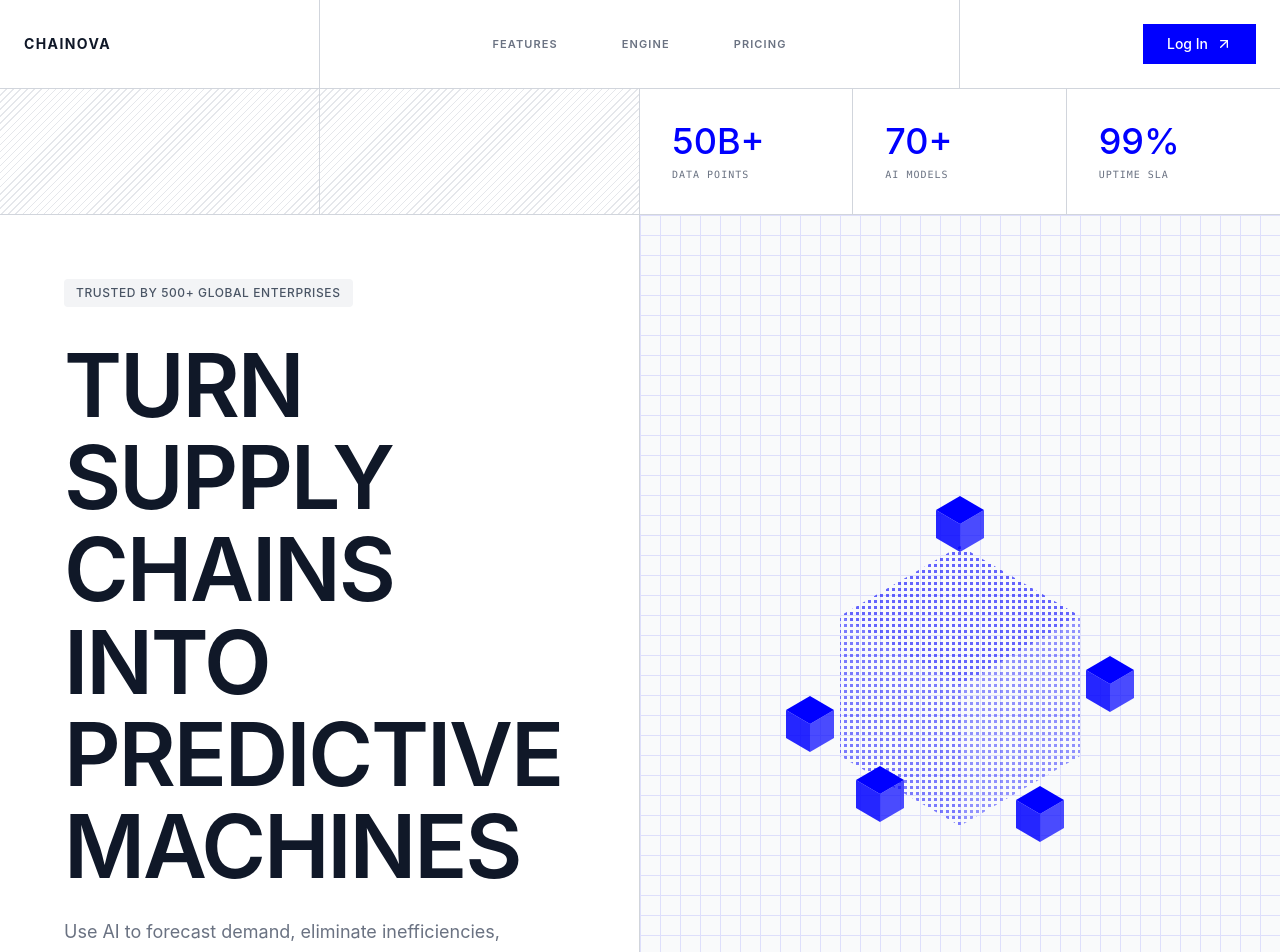
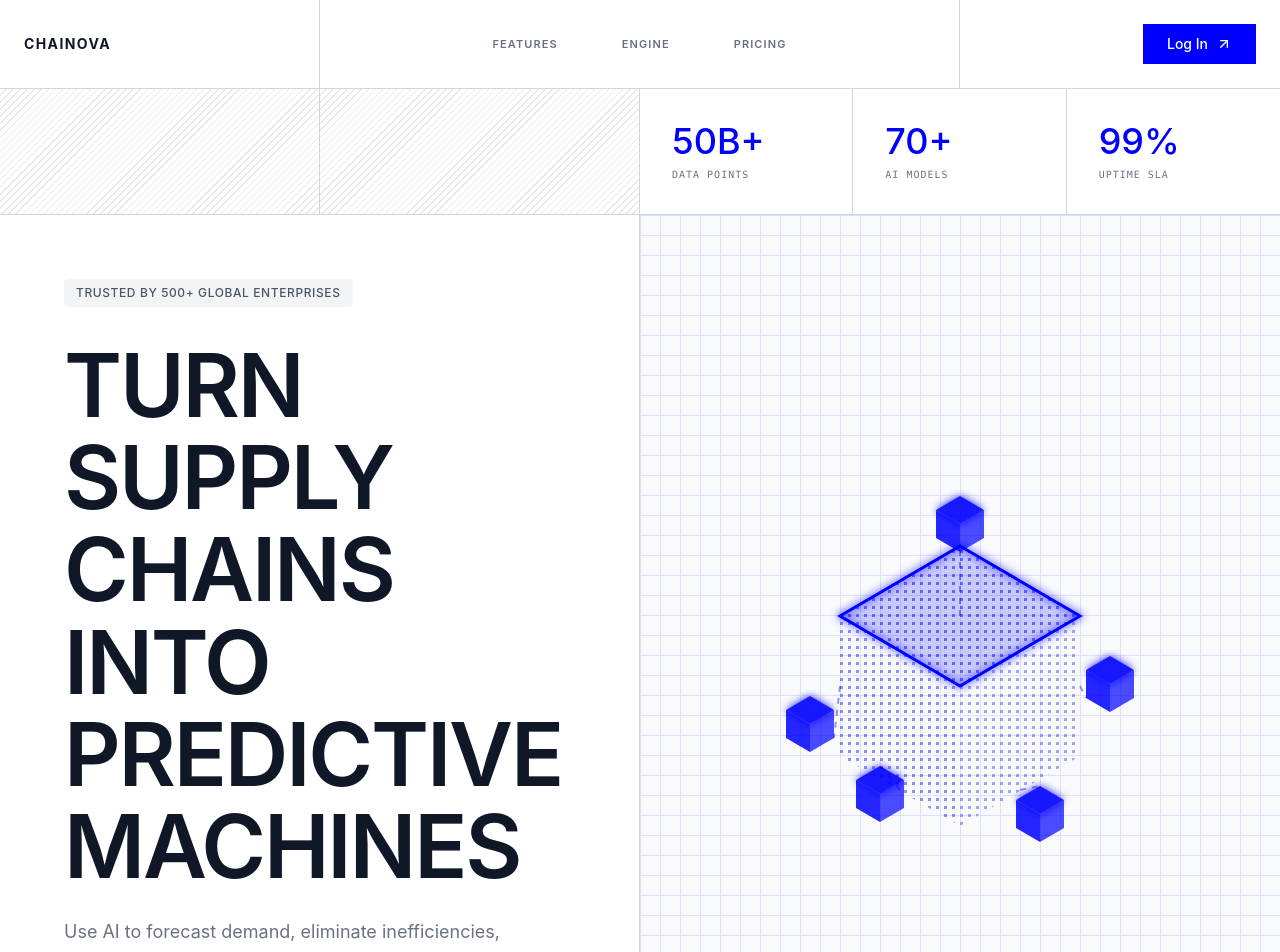
Before and after one commit to phalla-doll/chainova, a Next.js app: page / in a window 1280 px wide. Shown: the top 952 px of the page. Built offline with nearby package versions, Linux system fonts and the light colour scheme.

Commit message:
feat: Animate grid pattern and add glow filter
Enhances the hero section's visual appeal with an animated background grid pattern and a subtle glow effect on elements. This adds dynamic movement and depth, improving the overall user experience.

```diff
--- a/app/page.tsx
+++ b/app/page.tsx
@@ -106,28 +106,88 @@ export default function Page() {
               <div className="relative w-full max-w-[400px] aspect-square transform group-hover:scale-105 transition-transform duration-700 ease-out">
                 <svg viewBox="0 0 200 200" className="w-full h-full text-[#0000ff]">
                   <defs>
-                    <pattern id="dots" x="0" y="0" width="3" height="3" patternUnits="userSpaceOnUse">
-                      <rect x="0" y="0" width="1.5" height="1.5" fill="currentColor" opacity="0.6"/>
+                    <pattern id="dots" x="0" y="0" width="4" height="4" patternUnits="userSpaceOnUse">
+                      <animate attributeName="y" values="0;4" dur="2s" repeatCount="indefinite" />
+                      <rect x="0" y="0" width="1.5" height="1.5" fill="currentColor" opacity="0.5"/>
                     </pattern>
+                    <filter id="hero-glow" x="-20%" y="-20%" width="140%" height="140%">
+                      <feGaussianBlur stdDeviation="2" result="blur" />
+                      <feComposite in="SourceGraphic" in2="blur" operator="over" />
+                    </filter>
                   </defs>
+
+                  {/* Data Connections */}
+                  <g stroke="currentColor" strokeWidth="1" strokeDasharray="3 3" opacity="0.4">
+                    <path d="M100 65 L100 33">
+                      <animate attributeName="stroke-dashoffset" values="6;0" dur="1s" repeatCount="indefinite" />
+                    </path>
+                    <path d="M160 100 L163 106">
+                      <animate attributeName="stroke-dashoffset" values="6;0" dur="1.5s" repeatCount="indefinite" />
+                    </path>
+                    <path d="M40 100 L37 126">
+                      <animate attributeName="stroke-dashoffset" values="0;6" dur="1.2s" repeatCount="indefinite" />
+                    </path>
+                    <path d="M130 152 L140 150">
+                      <animate attributeName="stroke-dashoffset" values="6;0" dur="2s" repeatCount="indefinite" />
+                    </path>
+                    <path d="M70 152 L60 140">
+                      <animate attributeName="stroke-dashoffset" values="0;6" dur="1.8s" repeatCount="indefinite" />
+                    </path>
+                  </g>
+
+                  {/* Main Cube */}
+                  <g>
                     <path d="M100 30 L160 65 L100 100 L40 65 Z" fill="url(#dots)" />
                     <path d="M40 65 L100 100 L100 170 L40 135 Z" fill="url(#dots)" opacity="0.85"/>
                     <path d="M100 100 L160 65 L160 135 L100 170 Z" fill="url(#dots)" opacity="0.7"/>
-                  <path d="M100 5 L112 12 L100 19 L88 12 Z" fill="currentColor" />
+
+                    {/* Scanning Plane */}
+                    <path d="M100 30 L160 65 L100 100 L40 65 Z" fill="currentColor" fillOpacity="0.1" stroke="currentColor" strokeWidth="1.5" filter="url(#hero-glow)">
+                      <animate attributeName="transform" type="translate" values="0,0; 0,70; 0,0" dur="5s" repeatCount="indefinite" />
+                      <animate attributeName="opacity" values="0; 1; 1; 0; 0" keyTimes="0; 0.1; 0.9; 1; 1" dur="5s" repeatCount="indefinite" />
+                    </path>
+                  </g>
+
+                  {/* Floating Cubes */}
+                  {/* Top Cube */}
+                  <g>
+                    <animateTransform attributeName="transform" type="translate" values="0,0; 0,-6; 0,0" dur="4s" repeatCount="indefinite" />
+                    <path d="M100 5 L112 12 L100 19 L88 12 Z" fill="currentColor" filter="url(#hero-glow)" opacity="0.9" />
                     <path d="M88 12 L100 19 L100 33 L88 26 Z" fill="currentColor" opacity="0.85"/>
                     <path d="M100 19 L112 12 L112 26 L100 33 Z" fill="currentColor" opacity="0.7"/>
-                  <path d="M175 85 L187 92 L175 99 L163 92 Z" fill="currentColor" />
+                  </g>
+
+                  {/* Right Cube */}
+                  <g>
+                    <animateTransform attributeName="transform" type="translate" values="0,0; 0,-4; 0,0" dur="3.5s" begin="-1s" repeatCount="indefinite" />
+                    <path d="M175 85 L187 92 L175 99 L163 92 Z" fill="currentColor" filter="url(#hero-glow)" opacity="0.9" />
                     <path d="M163 92 L175 99 L175 113 L163 106 Z" fill="currentColor" opacity="0.85"/>
                     <path d="M175 99 L187 92 L187 106 L175 113 Z" fill="currentColor" opacity="0.7"/>
-                  <path d="M25 105 L37 112 L25 119 L13 112 Z" fill="currentColor" />
+                  </g>
+
+                  {/* Left Cube */}
+                  <g>
+                    <animateTransform attributeName="transform" type="translate" values="0,0; 0,-5; 0,0" dur="4.5s" begin="-2s" repeatCount="indefinite" />
+                    <path d="M25 105 L37 112 L25 119 L13 112 Z" fill="currentColor" filter="url(#hero-glow)" opacity="0.9" />
                     <path d="M13 112 L25 119 L25 133 L13 126 Z" fill="currentColor" opacity="0.85"/>
                     <path d="M25 119 L37 112 L37 126 L25 133 Z" fill="currentColor" opacity="0.7"/>
-                  <path d="M140 150 L152 157 L140 164 L128 157 Z" fill="currentColor" />
+                  </g>
+
+                  {/* Bottom Right Cube */}
+                  <g>
+                    <animateTransform attributeName="transform" type="translate" values="0,0; 0,-3; 0,0" dur="3s" begin="-0.5s" repeatCount="indefinite" />
+                    <path d="M140 150 L152 157 L140 164 L128 157 Z" fill="currentColor" filter="url(#hero-glow)" opacity="0.9" />
                     <path d="M128 157 L140 164 L140 178 L128 171 Z" fill="currentColor" opacity="0.85"/>
                     <path d="M140 164 L152 157 L152 171 L140 178 Z" fill="currentColor" opacity="0.7"/>
-                  <path d="M60 140 L72 147 L60 154 L48 147 Z" fill="currentColor" />
+                  </g>
+
+                  {/* Bottom Left Cube */}
+                  <g>
+                    <animateTransform attributeName="transform" type="translate" values="0,0; 0,-4; 0,0" dur="5s" begin="-3s" repeatCount="indefinite" />
+                    <path d="M60 140 L72 147 L60 154 L48 147 Z" fill="currentColor" filter="url(#hero-glow)" opacity="0.9" />
                     <path d="M48 147 L60 154 L60 168 L48 161 Z" fill="currentColor" opacity="0.85"/>
                     <path d="M60 154 L72 147 L72 161 L60 168 Z" fill="currentColor" opacity="0.7"/>
+                  </g>
                 </svg>
               </div>
             </div>
```
Lines whose indentation alone changed are shown as unchanged.
